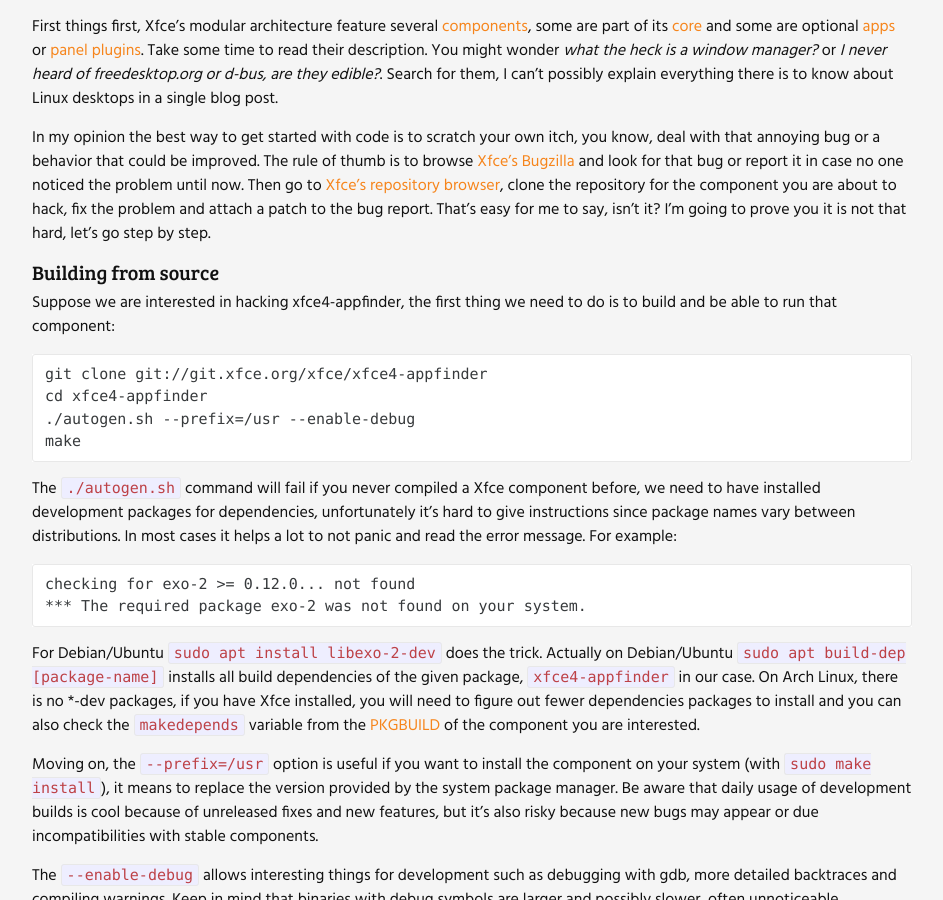
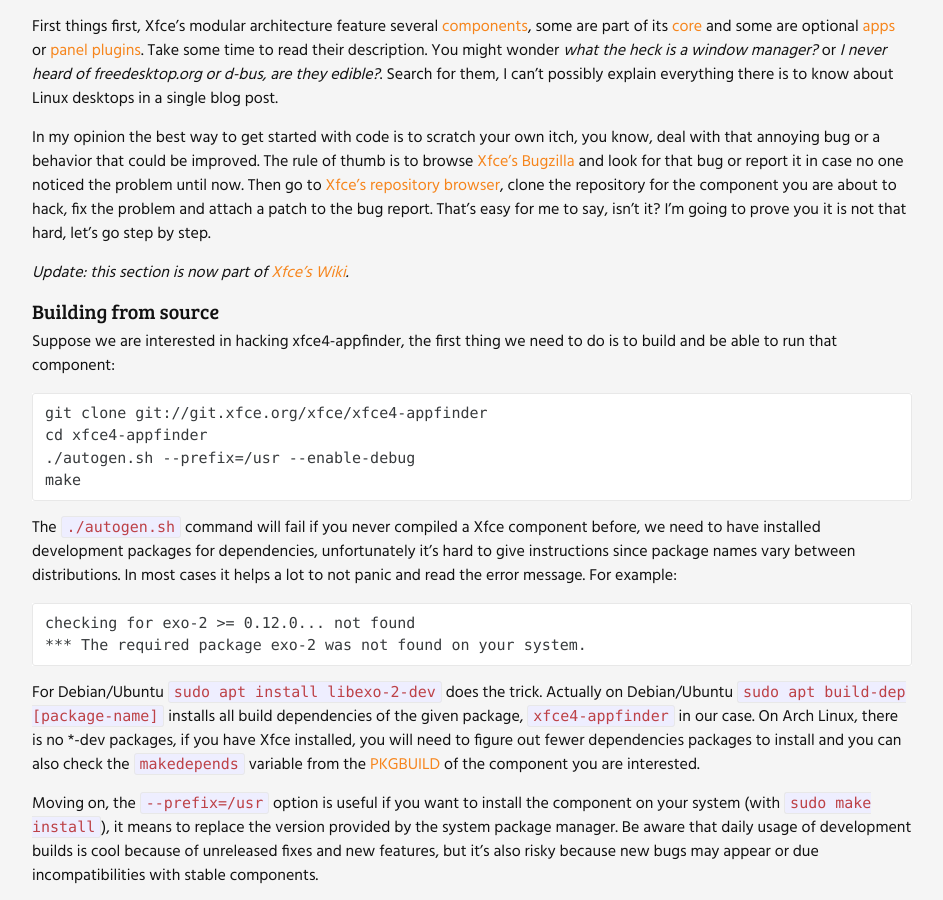
Before and after one commit to andreldm/andreldm.github.io, a Jekyll site: the page built from _posts/2018-12-03-xfce-contributor-guide.md, in a window 1280 px wide and 900 px high, scrolled down 1947 px. Shown: the whole window, without its empty margins (168-1111 px from the left). Built offline with Jekyll 4.4.1, drawn with Linux system fonts in a browser that asks for light colours; comment, search, counter and statistics services are not loaded.

Commit message:
Mention that part of the guide is now on Xfce wiki

```diff
--- a/_posts/2018-12-03-xfce-contributor-guide.md
+++ b/_posts/2018-12-03-xfce-contributor-guide.md
@@ -63,6 +63,8 @@
 First things first, Xfce's modular architecture feature several [components](https://xfce.org/projects), some are part of its [core](https://git.xfce.org/xfce) and some are optional [apps](https://git.xfce.org/apps/) or [panel plugins](https://git.xfce.org/panel-plugins/). Take some time to read their description. You might wonder *what the heck is a window manager?* or *I never heard of freedesktop.org or d-bus, are they edible?*. Search for them, I can't possibly explain everything there is to know about Linux desktops in a single blog post.
 
 In my opinion the best way to get started with code is to scratch your own itch, you know, deal with that annoying bug or a behavior that could be improved. The rule of thumb is to browse [Xfce's Bugzilla](https://bugzilla.xfce.org/) and look for that bug or report it in case no one noticed the problem until now. Then go to [Xfce's repository browser](https://git.xfce.org/), clone the repository for the component you are about to hack, fix the problem and attach a patch to the bug report. That's easy for me to say, isn't it? I'm going to prove you it is not that hard, let's go step by step.
+
+*Update: this section is now part of [Xfce's Wiki](https://docs.xfce.org/contribute/dev/coding/example).*
 
 #### Building from source
 
```
